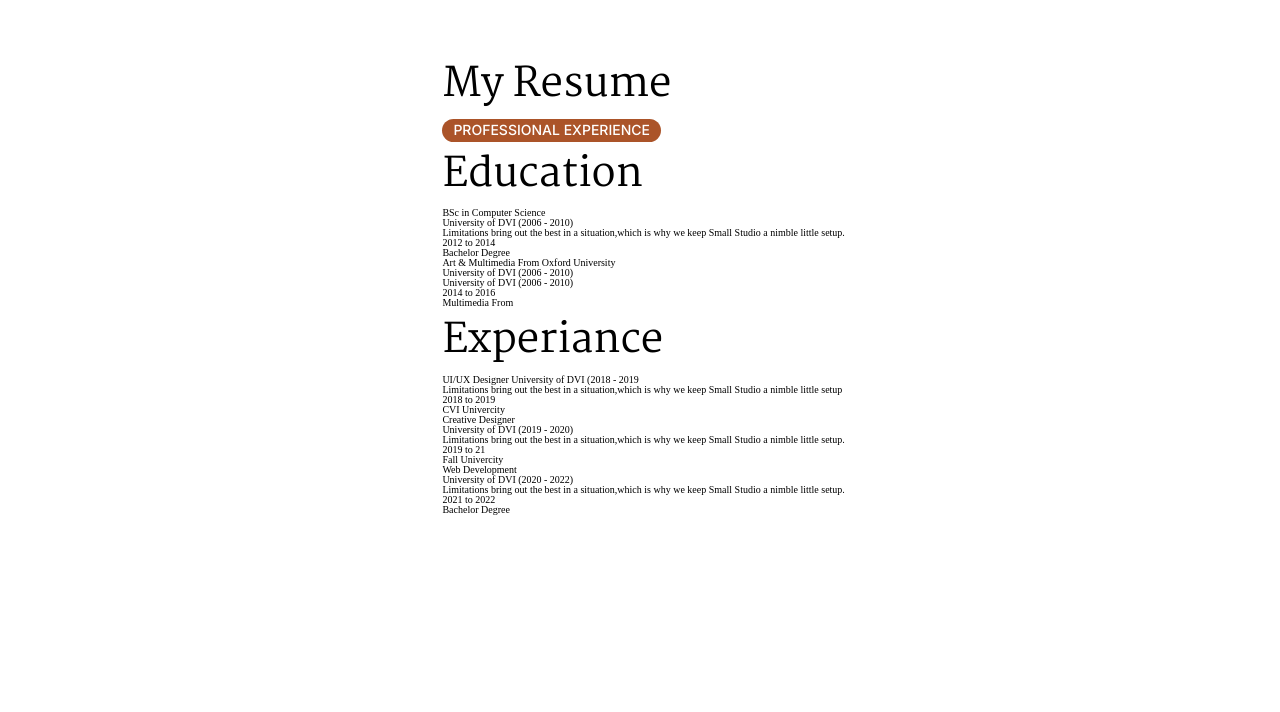
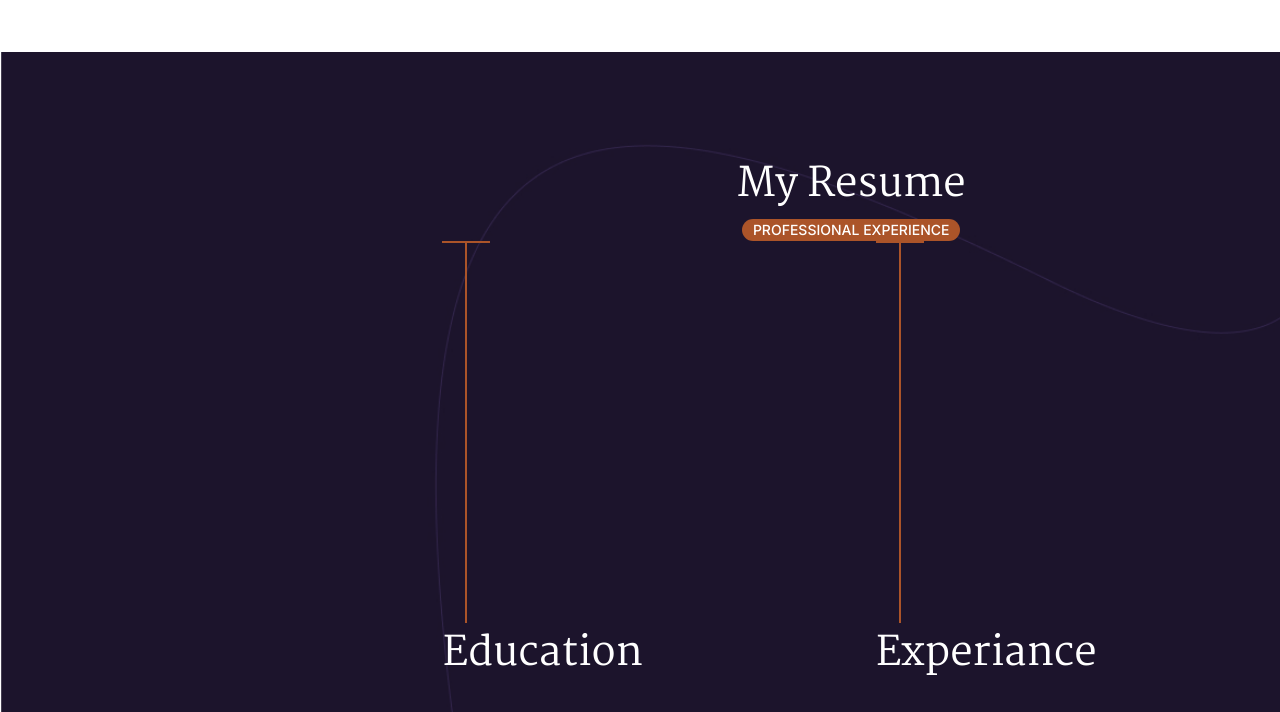
Before and after one commit to Rustam9724/designer-weblof, a website: page index.html in a window 1280 px wide. Shown: the part 3482-4194 px from the top of the page. Before the commit the page ends 3997 px from the top, so only its background shows below. Drawn offline with Linux system fonts and the light colour scheme.

Commit message:
init: resume section

```diff
--- a/index.html
+++ b/index.html
@@ -266,6 +266,10 @@
                 <div class="resume__undertitle section-undertitle">PROFESSIONAL EXPERIENCE</div>
                 <div class="resume__main">
                     <div class="resume__left">
+                        <div class="resume__way">
+                            <div></div>
+                            <div></div>
+                        </div>
                         <h2 class="resume__main__title section-title">Education</h2>
                         <div class="resume__card card-resume">
                             <h3 class="card-resume__title">BSc in Computer Science</h3>
@@ -290,6 +294,10 @@
                         </div>
                     </div>
                     <div class="resume__right">
+                        <div class="resume__way">
+                            <div></div>
+                            <div></div>
+                        </div>
                         <h2 class="resume__main__title section-title">Experiance</h2>
                         <div class="resume__card card-resume">
                             <h3 class="card-resume__title">UI/UX Designer University of DVI (2018 - 2019</h3>
--- a/styles/main.scss
+++ b/styles/main.scss
@@ -3,6 +3,7 @@
 @import "../styles/about-me-section.scss";
 @import "../styles/services-section.scss";
 @import "../styles/my-skills-section.scss";
+@import "../styles/resume-section.scss";
 
 *, ul, p, h1, h2, h3, h4, button, body, input, ::before, ::after, div {
     padding: 0;
--- /dev/null
+++ b/styles/resume-section.scss
@@ -0,0 +1,93 @@
+.resume {
+    padding: 7.8vw 0;
+    background-image: url("../assets/images/resume-section/background.jpg");
+    background-size: cover;
+
+    .resume__title {
+        color: white;
+        text-align: center;
+    }
+
+    .resume__undertitle {
+        margin: 0 auto;
+    }
+
+    .resume__main {
+        display: flex;
+        justify-content: space-between;
+
+        .resume__left,
+        .resume__right {
+            flex-basis: 47%;
+
+            .resume__main__title {
+                color: white;
+                margin: 0 0 27px;
+            }
+
+            .card-resume {
+                padding: 39px 7.5%;
+                background-color: #f8f8f8;
+                border-radius: 30px;
+                position: relative;
+                font-family: Inter;
+                font-size: 1.8rem;
+                line-height: 24/18 * 100%;
+
+                .card-resume__title {
+                    font-family: Martel;
+                    font-size: 2.5rem;
+                    line-height: 32.55/25 * 100%;
+                    color: $primary-color-1;
+                    margin: 0 0 4px;
+                }
+
+                .card-resume__undertitle {
+                    padding: 0 0 15px;
+                    border-bottom: 1px solid #a6a6a6;
+                    color: $primary-color-2;
+                    margin: 0 0 15px;
+
+                    .card-resume__text {
+                        color: $font-color-2;
+                    }
+                }
+
+                .card-resume__stage {
+                    position: absolute;
+                    top: 49px;
+                    left: -50%;
+                    padding: 16px 6.5%;
+                    background: linear-gradient(rgba(62, 52, 83, 0), $primary-color-2);
+                    border-radius: 10px;
+                }
+            }
+
+            .resume__way {
+                width: 48px;
+                height: 380px;
+
+                div {
+                    background-color: $primary-color-1;
+
+                    &:first-child {
+                        width: 100%;
+                        height: 2px;
+                    }
+
+                    &:last-child {
+                        width: 2px;
+                        height: 100%;
+                        margin: 0 auto;
+                    }
+                }
+            }
+        }
+    }
+}
+
+
+.card-resume__stage__title {
+}
+.card-resume__stage__text {
+}
```
Also changed, not shown: assets/images/resume-section/background.jpg (added), styles/main.css.
